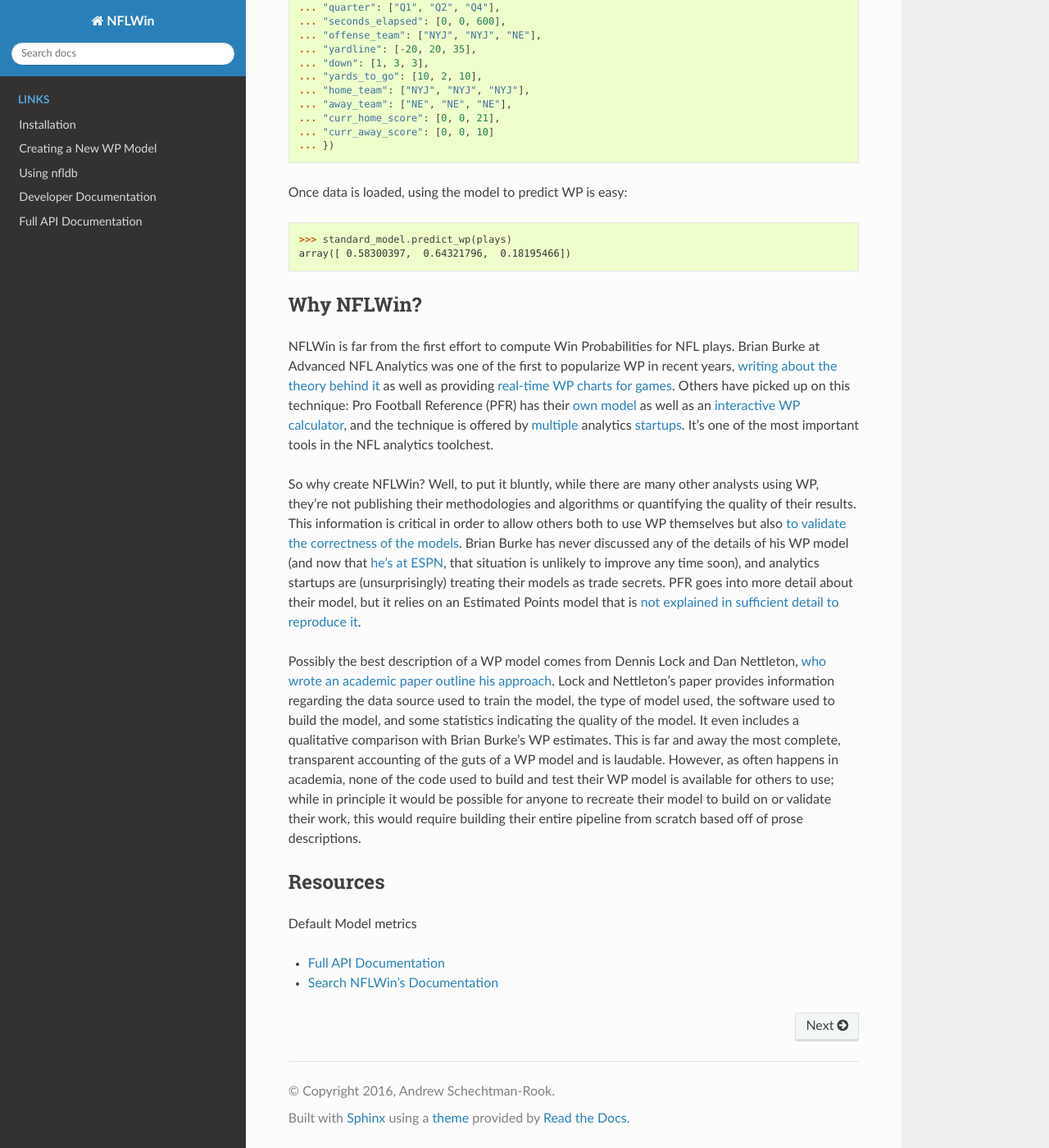
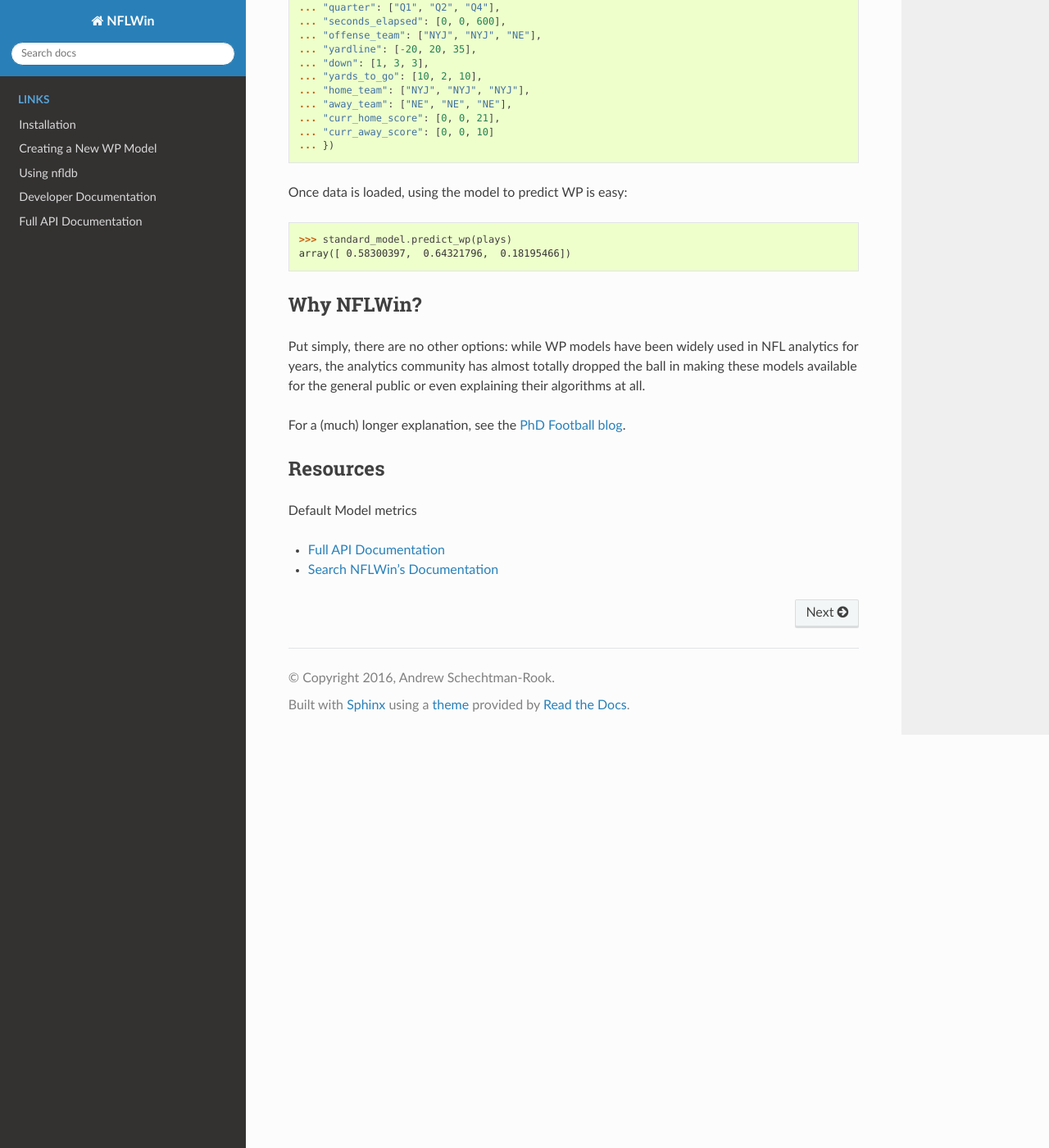
Before and after one commit to AndrewRook/NFLWin, a Sphinx documentation site: the page built from doc/source/index.rst, in a window 1280 px wide and 1400 px high, scrolled down 1176 px. Shown: the whole window at 82% size. Built offline with Sphinx 7.4.7 and the Read the Docs theme 2.0.0, drawn with Linux system fonts in a browser that asks for light colours; the version number could not be read and is left out.

Commit message:
updated NFLWin rationale

```diff
--- a/doc/source/index.rst
+++ b/doc/source/index.rst
@@ -78,52 +78,13 @@
 
 Why NFLWin?
 --------------
-NFLWin is far from the first effort to compute Win Probabilities for
-NFL plays. Brian Burke at Advanced NFL Analytics was one of the first
-to popularize WP in recent years, `writing about the theory behind it
-<http://www.advancedfootballanalytics.com/index.php/home/stats/stats-explained/win-probability-and-wpa>`_
-as well as providing `real-time WP charts for games
-<http://www.advancedfootballanalytics.com/index.php/home/tools>`_. Others
-have picked up on this technique: Pro Football Reference (PFR) has their
-`own model
-<http://www.pro-football-reference.com/about/win_prob.htm>`_ as well
-as an `interactive WP calculator
-<http://www.pro-football-reference.com/play-index/win_prob.cgi?>`_,
-and the technique is offered by `multiple
-<https://www.numberfire.com/live>`_  analytics `startups
-<http://massey-peabody.com/win-probabilities/>`_. It's one of the most
-important tools in the NFL analytics toolchest.
+Put simply, there are no other options: while WP models have been
+widely used in NFL analytics for years, the analytics community has
+almost totally dropped the ball in making these models available for the
+general public or even explaining their algorithms at all.
 
-So why create NFLWin? Well, to put it bluntly, while there are many
-other analysts using WP, they're not publishing their methodologies
-and algorithms or quantifying the quality of their results. This
-information is critical in order to allow others both to use WP
-themselves but also `to validate the correctness of the models <https://en.wikipedia.org/wiki/Peer_review>`_. Brian Burke has never discussed any of the details of
-his WP model (and now that `he's at ESPN <http://www.advancedfootballanalytics.com/index.php/29-site-news/249-all-good-things>`_, that situation is unlikely to
-improve any time soon), and analytics startups are (unsurprisingly)
-treating their models as trade secrets. PFR goes
-into more detail about their model, but it relies on an Estimated
-Points model that is `not explained in sufficient detail to reproduce
-it
-<http://www.sports-reference.com/blog/2012/03/features-expected-points/>`_.
-
-Possibly the best description of a WP model comes from Dennis Lock and
-Dan Nettleton,
-`who wrote an academic paper outline his approach
-<http://nebula.wsimg.com/d376d7bbfed4109a6fbdf8c09e442161?AccessKeyId=6D2A085DACA3DAA9E4A3&disposition=0&alloworigin=1>`_. Lock
-and Nettleton's
-paper provides information regarding the data source used to train the
-model, the type of model used, the software used to build the model,
-and some statistics indicating the quality of the model. It even
-includes a qualitative comparison with Brian Burke's WP estimates. This is far
-and away the most complete, transparent accounting of the guts of a WP
-model and is laudable. However, as often happens in academia, none of
-the code used to build and test their WP model is available for others
-to use; while in principle it would be possible for anyone to recreate
-their model to build on or validate their work, this would require
-building their entire pipeline from scratch based off of prose
-descriptions.
-
+For a (much) longer explanation, see the `PhD Football blog
+<http://phdfootball.blogspot.com/>`_.
 
 
 Resources
```
